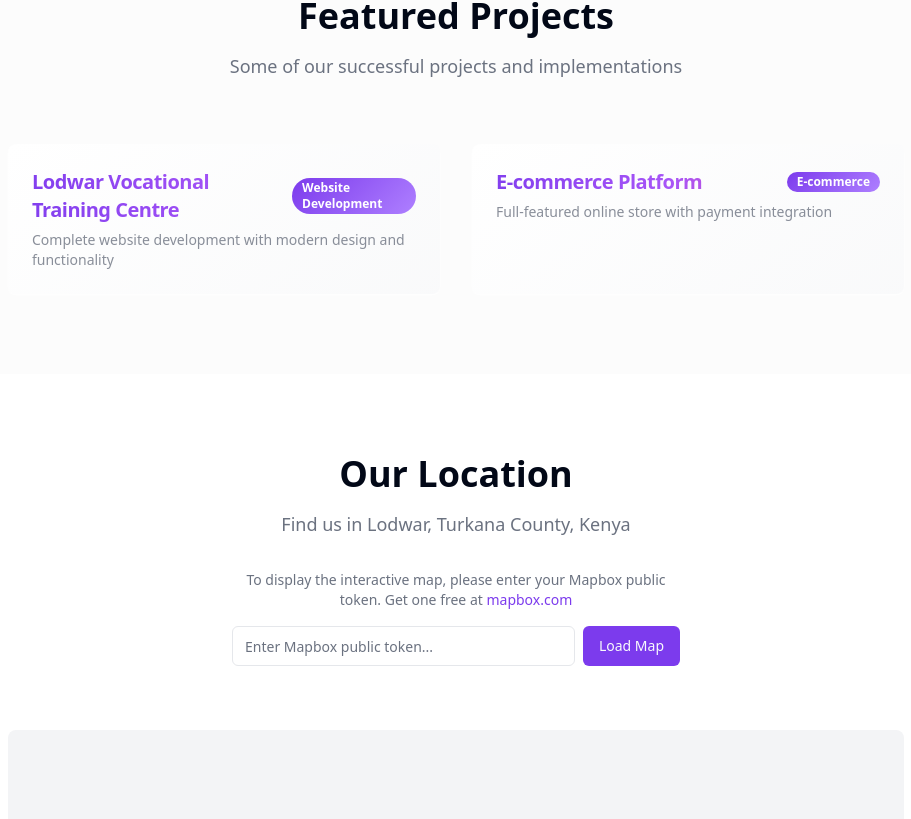
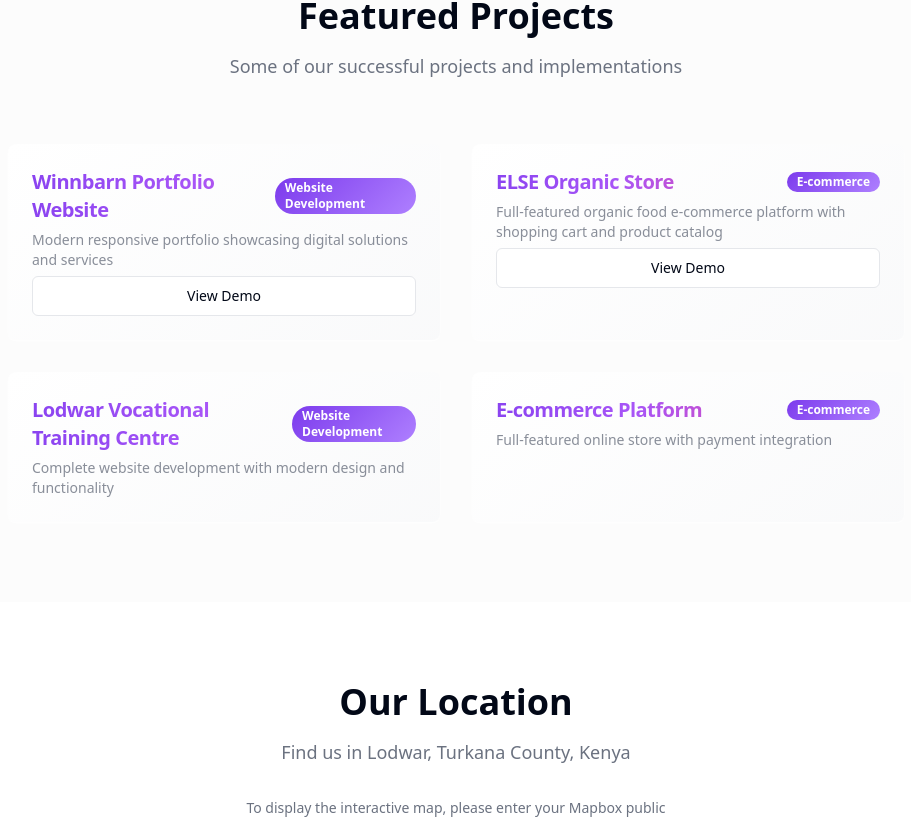
Before and after one commit to Winnie-Cheruiyot/winnbarn-digital-forge, a React (Vite) app: page / in a window 1280 px wide. Shown: the part 1364-2183 px from the top of the page, without its empty margins (184-1095 px from the left). Built offline with nearby package versions, Linux system fonts and the light colour scheme.

Commit message:
Add project demos
Add links to project demos in the projects section.

```diff
--- a/src/pages/Index.tsx
+++ b/src/pages/Index.tsx
@@ -79,6 +79,18 @@ const Index = () => {
   ];
 
   const projects = [
+    {
+      title: "Winnbarn Portfolio Website",
+      description: "Modern responsive portfolio showcasing digital solutions and services",
+      type: "Website Development",
+      url: "https://winnbarnis.netlify.app/"
+    },
+    {
+      title: "ELSE Organic Store",
+      description: "Full-featured organic food e-commerce platform with shopping cart and product catalog",
+      type: "E-commerce",
+      url: "https://else-organic.netlify.app/"
+    },
     {
       title: "Lodwar Vocational Training Centre",
       description: "Complete website development with modern design and functionality",
@@ -198,7 +210,7 @@ const Index = () => {
             </p>
           </div>
 
-          <div className="grid md:grid-cols-2 gap-8 max-w-4xl mx-auto">
+           <div className="grid md:grid-cols-2 gap-8 max-w-4xl mx-auto">
             {projects.map((project, index) => (
               <Card key={index} className="gradient-card shadow-card hover-lift hover-glow border-0">
                 <CardHeader>
@@ -207,6 +219,23 @@ const Index = () => {
                     <Badge variant="outline" className="gradient-primary text-white border-0 hover-scale">{project.type}</Badge>
                   </div>
                   <CardDescription className="text-muted-foreground/80">{project.description}</CardDescription>
+                  {project.url && (
+                    <div className="mt-4">
+                      <Button
+                        asChild
+                        variant="outline"
+                        className="w-full hover-scale"
+                      >
+                        <a
+                          href={project.url}
+                          target="_blank"
+                          rel="noopener noreferrer"
+                        >
+                          View Demo
+                        </a>
+                      </Button>
+                    </div>
+                  )}
                 </CardHeader>
               </Card>
             ))}
```
